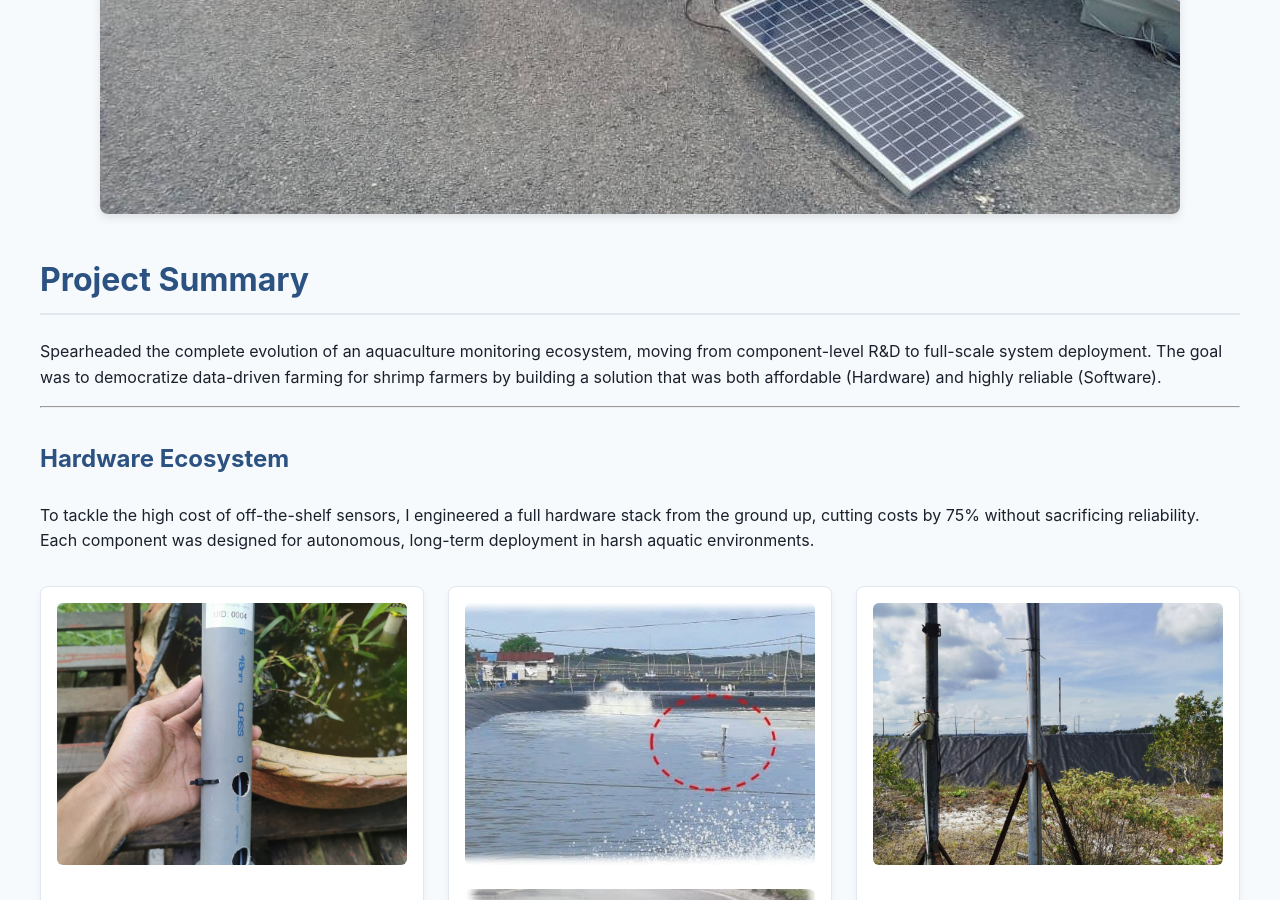
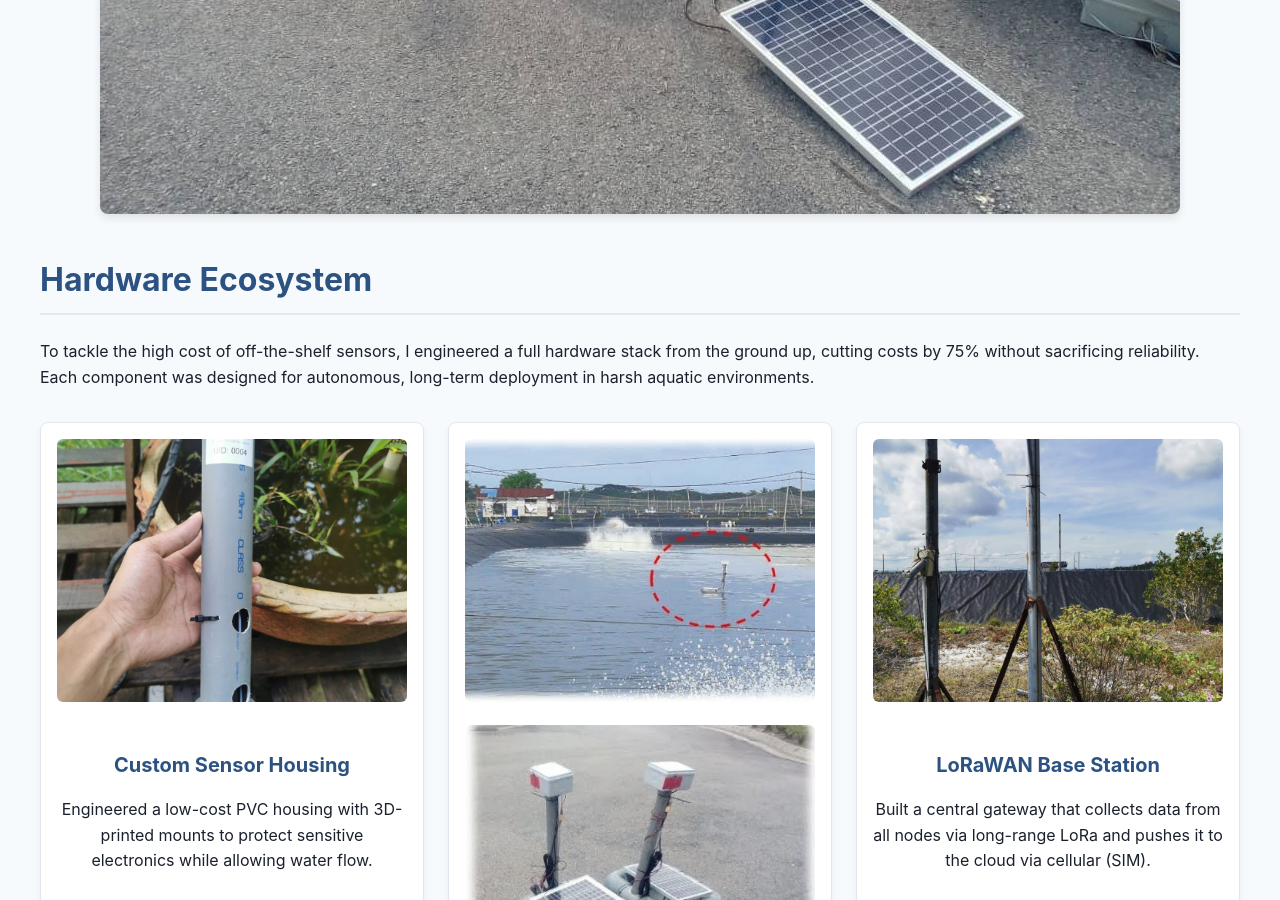
Before and after one commit to xion-xion/xion-xion.github.io, a Jekyll site: the page built from projects/project-aquaculture.html, in a window 1280 px wide and 900 px high, scrolled down 1832 px. Built offline with Jekyll 4.4.1, drawn with Linux system fonts in a browser that asks for light colours.

Commit message:
docs(aquaculture): remove project summary and promote section headings

```diff
--- a/projects/project-aquaculture.html
+++ b/projects/project-aquaculture.html
@@ -89,12 +89,7 @@ title: "Smart Aquaculture Ecosystem: Sensor to Cloud"
 
 <section class="project-content-grid">
     <div class="main-content">
-        <h2>Project Summary</h2>
-        <p>Spearheaded the complete evolution of an aquaculture monitoring ecosystem, moving from component-level R&D to full-scale system deployment. The goal was to democratize data-driven farming for shrimp farmers by building a solution that was both affordable (Hardware) and highly reliable (Software).</p>
-
-        <hr>
-
-        <h3>Hardware Ecosystem</h3>
+        <h2>Hardware Ecosystem</h2>
         <p>To tackle the high cost of off-the-shelf sensors, I engineered a full hardware stack from the ground up, cutting costs by 75% without sacrificing reliability. Each component was designed for autonomous, long-term deployment in harsh aquatic environments.</p>
 
         <div class="hardware-grid">
@@ -118,7 +113,7 @@ title: "Smart Aquaculture Ecosystem: Sensor to Cloud"
 
         <hr>
 
-        <h3>Software & Field Reliability</h3>
+        <h2>Software & Field Reliability</h2>
         <p>Physical hardware is only half the solution in aquaculture. To sustain a 4-month zero-maintenance deployment in harsh, bio-fouling pond environments, I developed advanced firmware algorithms and self-cleaning hardware control loops.</p>
 
         <div class="tech-tax-grid">
@@ -138,7 +133,7 @@ title: "Smart Aquaculture Ecosystem: Sensor to Cloud"
 
         <hr>
 
-        <h3>Dashboard Walkthrough</h3>
+        <h2>Dashboard Walkthrough</h2>
 
         <div class="feature-row">
             <div class="feature-image">
```
